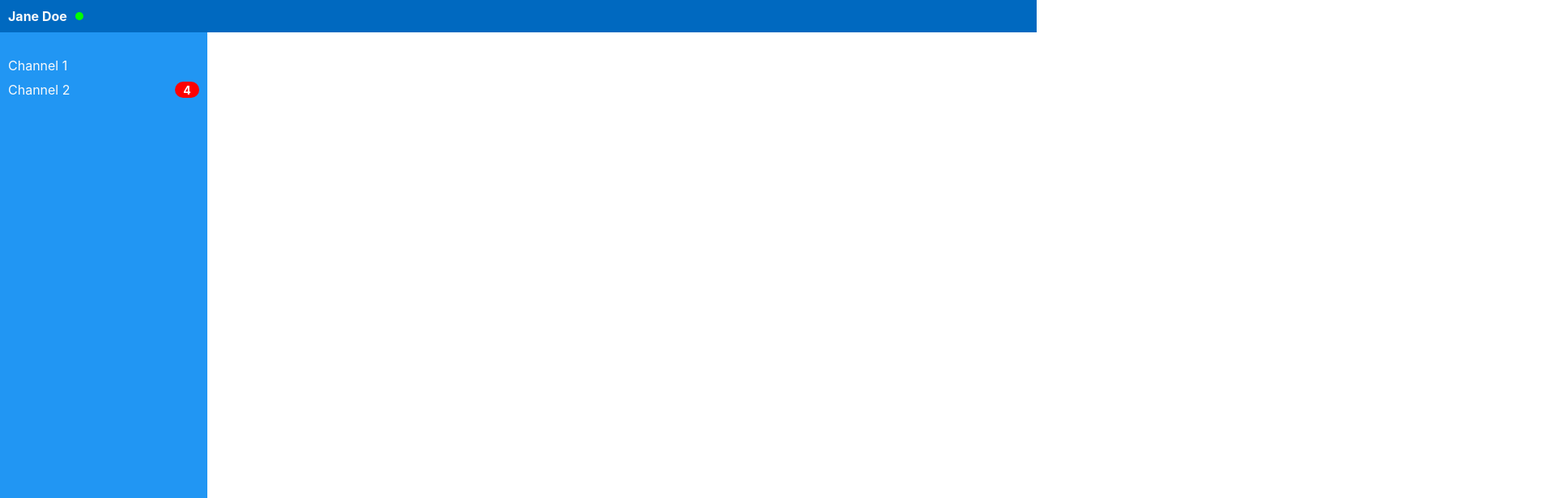
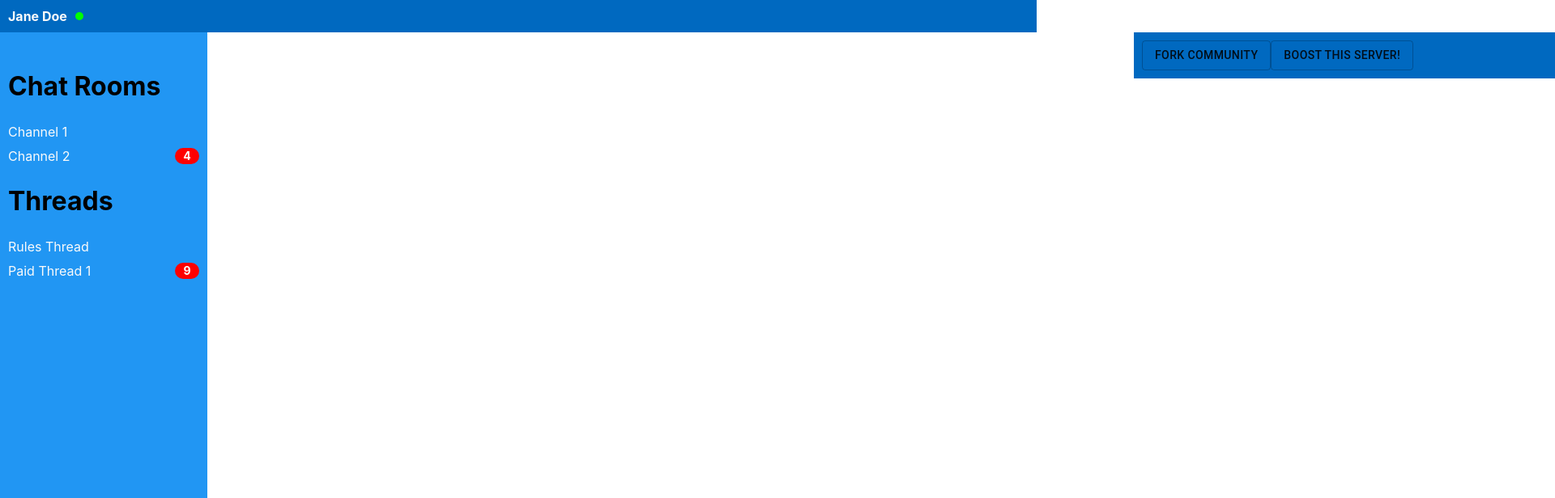
Before and after one commit to SpacesTemp/spaces-interface, a React (Create React App) app: page / in a window 1280 px wide. Shown: the top 616 px of the page at 81% size, 1920 px wide, since content can reach past the window. Built offline with nearby package versions, Linux system fonts and the light colour scheme.

Commit message:
prototype ideas

```diff
--- a/src/components/Sidebar.tsx
+++ b/src/components/Sidebar.tsx
@@ -58,10 +58,40 @@ const Sidebar: React.FC<{}> = () => {
       unreadMsgCount: 4,
     },
   ];
+  const threads = [
+    {
+      name: "Rules Thread",
+      link: "/channel/1",
+    },
+    {
+      name: "Paid Thread 1",
+      link: "/channel/2",
+      unreadMsgCount: 9,
+    },
+  ];
   return (
     <Main>
       <Channels>
+        <h1> Chat Rooms </h1>
         {links.map(({ name, link, unreadMsgCount }) => {
+          return (
+            <li className={location.pathname === link ? "current" : ""}>
+              <CustomLink
+                to={link}
+                className={location.pathname === link ? "current" : ""}
+              >
+                {name}
+              </CustomLink>
+              {unreadMsgCount && unreadMsgCount > 0 && (
+                <UnreadCount>
+                  {unreadMsgCount > 10 ? "9+" : unreadMsgCount}
+                </UnreadCount>
+              )}
+            </li>
+          );
+        })}
+        <h1> Threads </h1>
+        {threads.map(({ name, link, unreadMsgCount }) => {
           return (
             <li className={location.pathname === link ? "current" : ""}>
               <CustomLink
--- a/src/components/Topbar.tsx
+++ b/src/components/Topbar.tsx
@@ -1,5 +1,8 @@
 import React from "react";
 import styled from "styled-components";
+//delete later
+import Button from '@material-ui/core/Button';
+
 
 const Main = styled.div`
   background-color: ${({ theme }) => theme.colors.primaryDarkColor};
@@ -25,6 +28,20 @@ const User = styled.div`
   }
 `;
 
+//rename, something like 'boost'
+const FundButton = styled.div`
+  width: 50%;
+  padding: 10px;
+  margin-top: 0px;
+  margin-left: 1400px;
+  color: ${({ theme }) => theme.colors.secondaryTextColor};
+  background-color: ${({ theme }) => theme.colors.primaryDarkColor};
+  font-weight: bold;
+  display: flex;
+  align-items: center;
+
+`;
+
 const Topbar: React.FC<{}> = () => {
   return (
     <Main>
@@ -32,6 +49,15 @@ const Topbar: React.FC<{}> = () => {
         <span className="name">Jane Doe</span>
         <div className="online" />
       </User>
+      <FundButton>
+        <Button variant="outlined" >
+          Fork Community
+      </Button>
+      <Button variant="outlined" >
+          Boost This Server!
+      </Button>
+      </FundButton>
+
     </Main>
   );
 };
```
